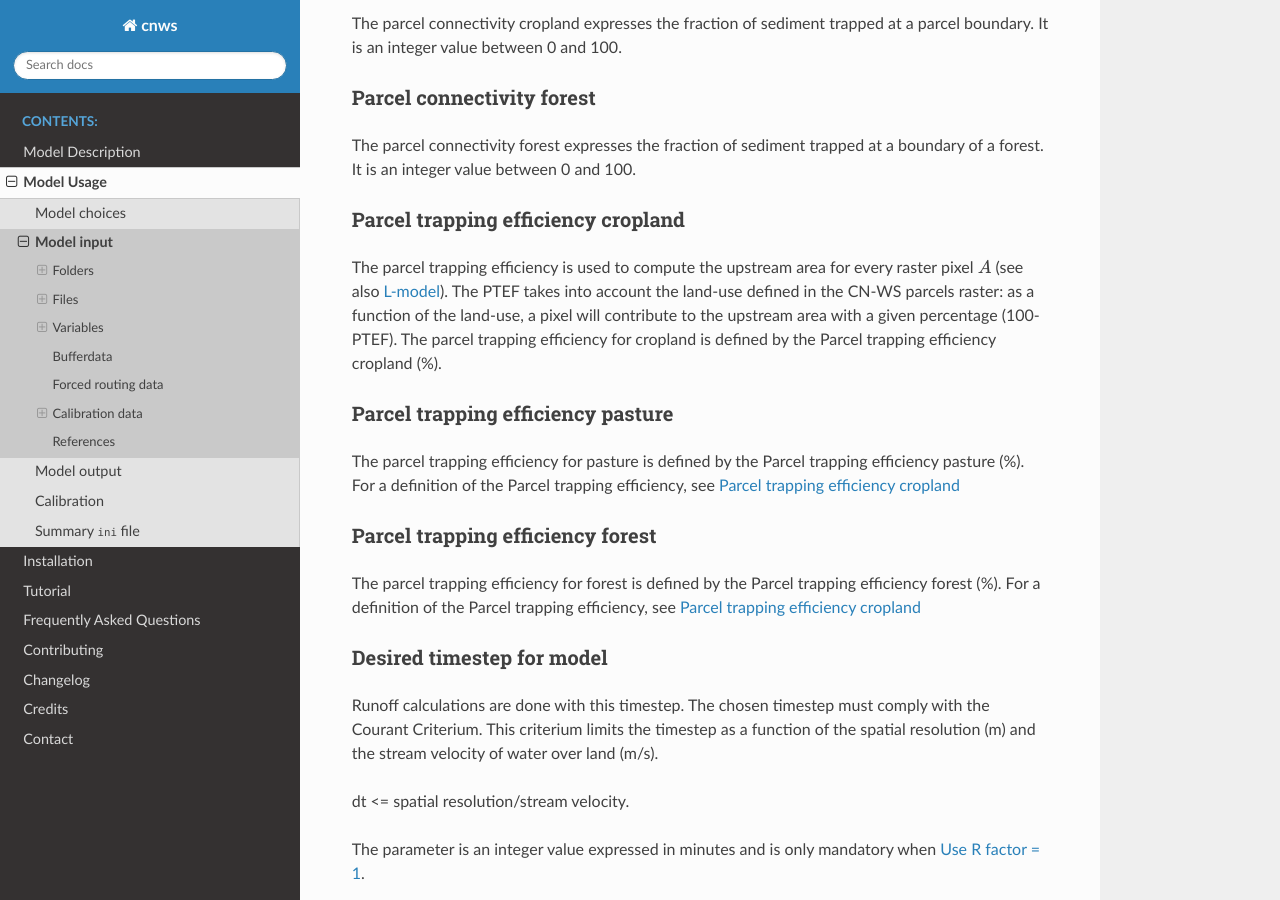
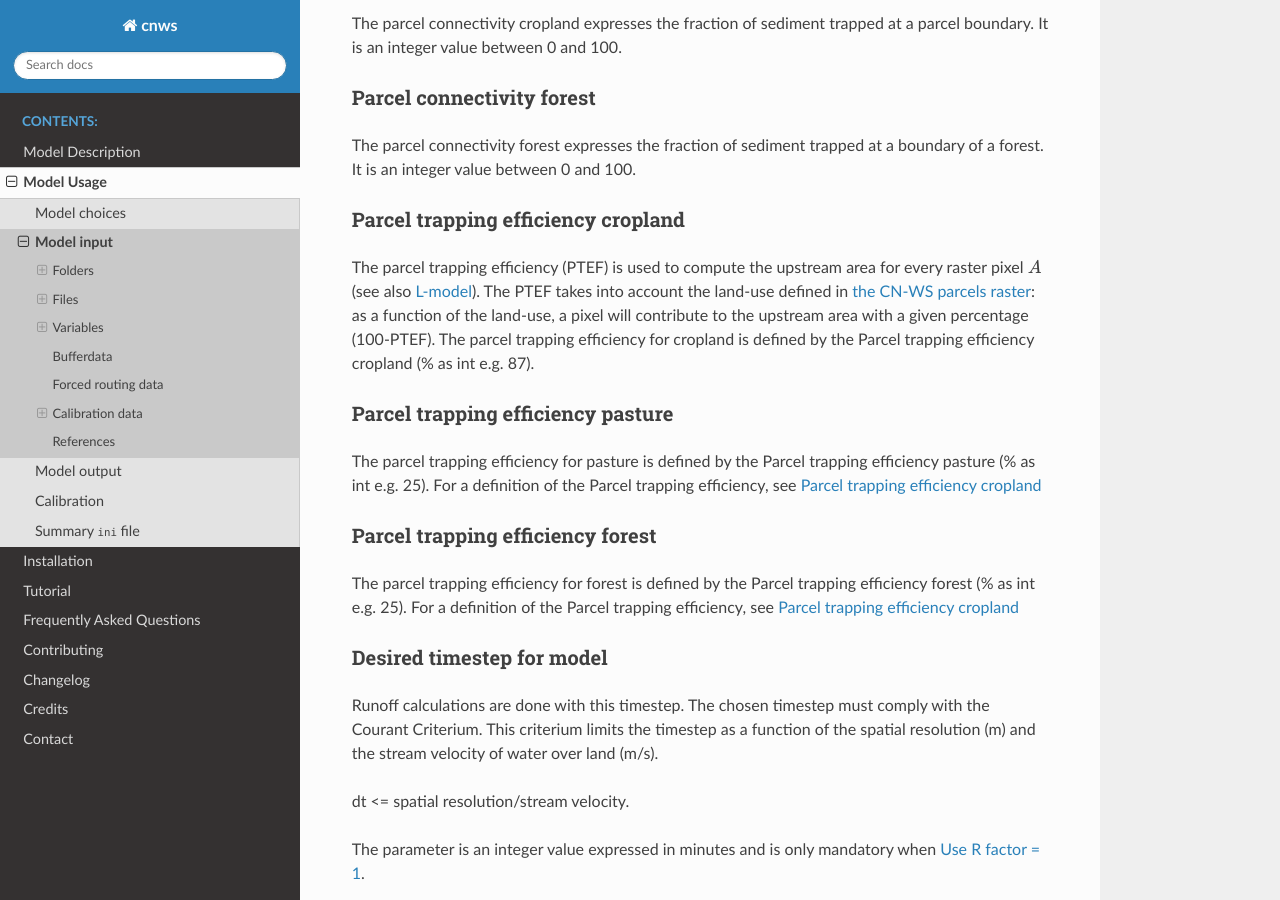
Before and after one commit to watem-sedem/watem-sedem, a Sphinx documentation site: the page built from docs/input.rst, in a window 1280 px wide and 900 px high, scrolled down 10789 px. Built offline with Sphinx 7.4.7 and the Read the Docs theme 2.0.0, drawn with Linux system fonts in a browser that asks for light colours.

Commit message:
Small additions to ptef explainations

```diff
--- a/docs/input.rst
+++ b/docs/input.rst
@@ -591,12 +591,12 @@ boundary of a forest. It is an integer value between 0 and 100.
 Parcel trapping efficiency cropland
 ***********************************
 
-The parcel trapping efficiency is used to compute the upstream area for
+The parcel trapping efficiency (PTEF) is used to compute the upstream area for
 every raster pixel :math:`A` (see also :ref:`L-model <lmodel>`). The PTEF
-takes into account the land-use defined in the CN-WS parcels raster: as a
-function of the land-use, a pixel will contribute to the upstream area with a
+takes into account the land-use defined in :ref:`the CN-WS parcels raster <prcmap>`:
+as a function of the land-use, a pixel will contribute to the upstream area with a
 given percentage (100-PTEF). The parcel trapping efficiency for cropland is
-defined by the Parcel trapping efficiency cropland (%).
+defined by the Parcel trapping efficiency cropland (% as int e.g. 87).
 
 .. _parceltrappingpasture:
 
@@ -604,7 +604,8 @@ Parcel trapping efficiency pasture
 **********************************
 
 The parcel trapping efficiency for pasture is defined by the Parcel trapping
-efficiency pasture (%). For a definition of the Parcel trapping efficiency, see
+efficiency pasture (% as int e.g. 25). For a definition of the Parcel trapping
+efficiency, see
 :ref:`Parcel trapping efficiency cropland <parceltrapppingcrop>`
 
 .. _parceltrappingforest:
@@ -613,7 +614,8 @@ Parcel trapping efficiency forest
 **********************************
 
 The parcel trapping efficiency for forest is defined by the Parcel trapping
-efficiency forest (%). For a definition of the Parcel trapping efficiency, see
+efficiency forest (% as int e.g. 25). For a definition of the Parcel trapping
+efficiency, see
 :ref:`Parcel trapping efficiency cropland <parceltrapppingcrop>`
 
 .. _timestep:
```
